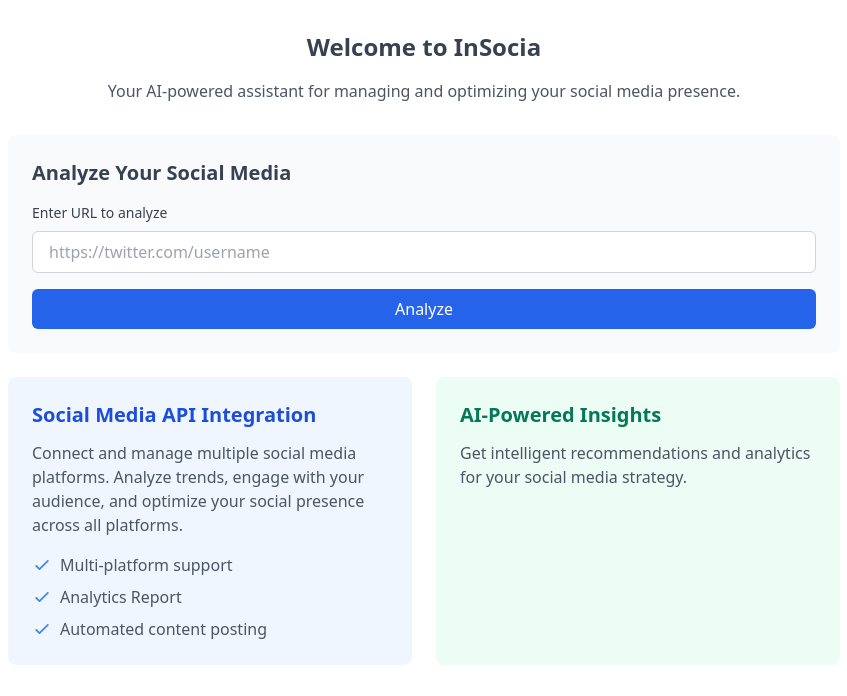
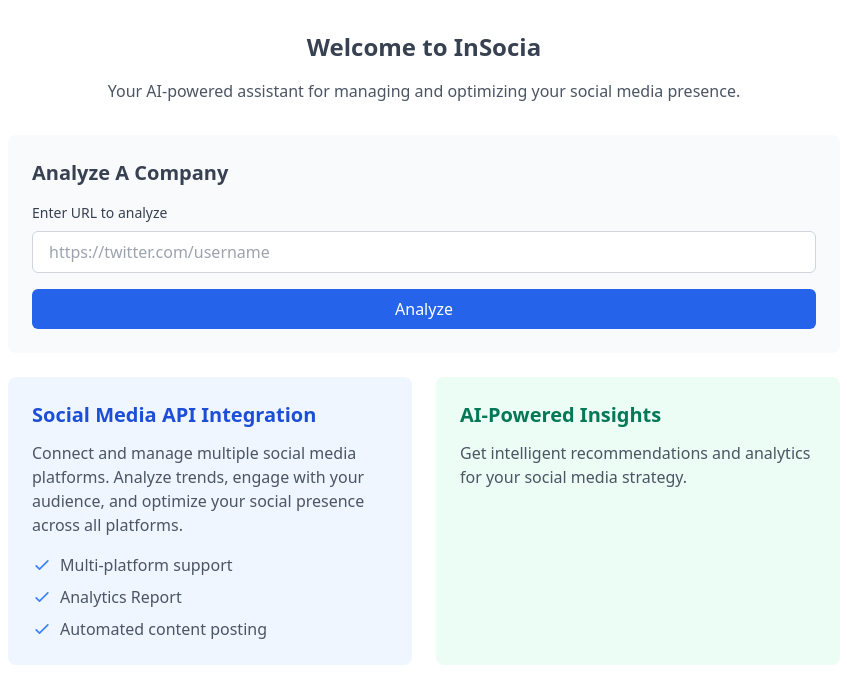
Before and after one commit to Vincksi/InSocia, a Flask app: page / in a window 1280 px wide. Shown: the part 165-861 px from the top of the page, without its empty margins (216-1063 px from the left). Run offline with Flask 3, Linux system fonts and the light colour scheme; parts of the project's set-up code (start-up, migrations or seed data) failed here and were passed over.

Commit message:
Update index.html

```diff
--- a/src/templates/index.html
+++ b/src/templates/index.html
@@ -24,7 +24,7 @@
 
                 <!-- URL Analysis Form -->
                 <section class="bg-gray-50 p-6 rounded-lg">
-                    <h3 class="text-xl font-semibold text-gray-700 mb-4">Analyze Your Social Media</h3>
+                    <h3 class="text-xl font-semibold text-gray-700 mb-4">Analyze A Company</h3>
                     <form id="analyzeForm" class="space-y-4">
                         <div>
                             <label for="url" class="block text-sm font-medium text-gray-700 mb-2">Enter URL to analyze</label>
```
